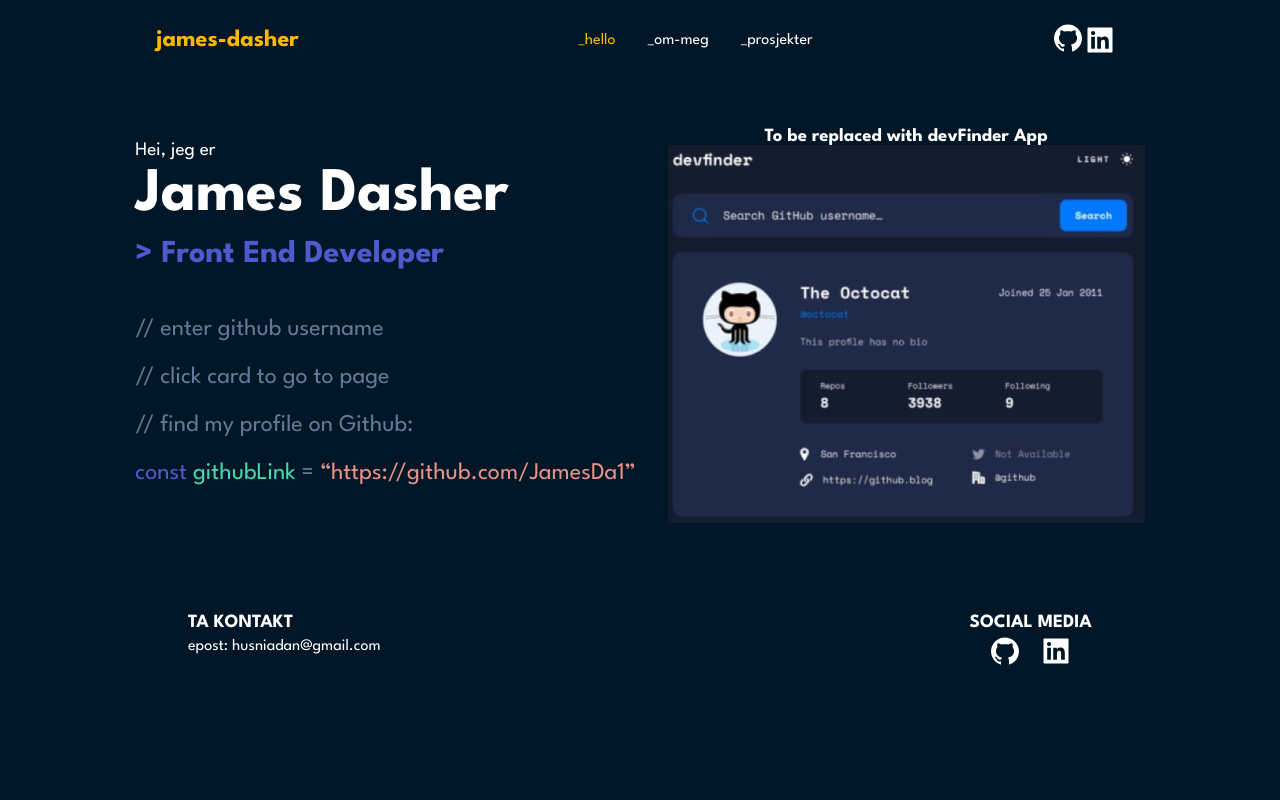
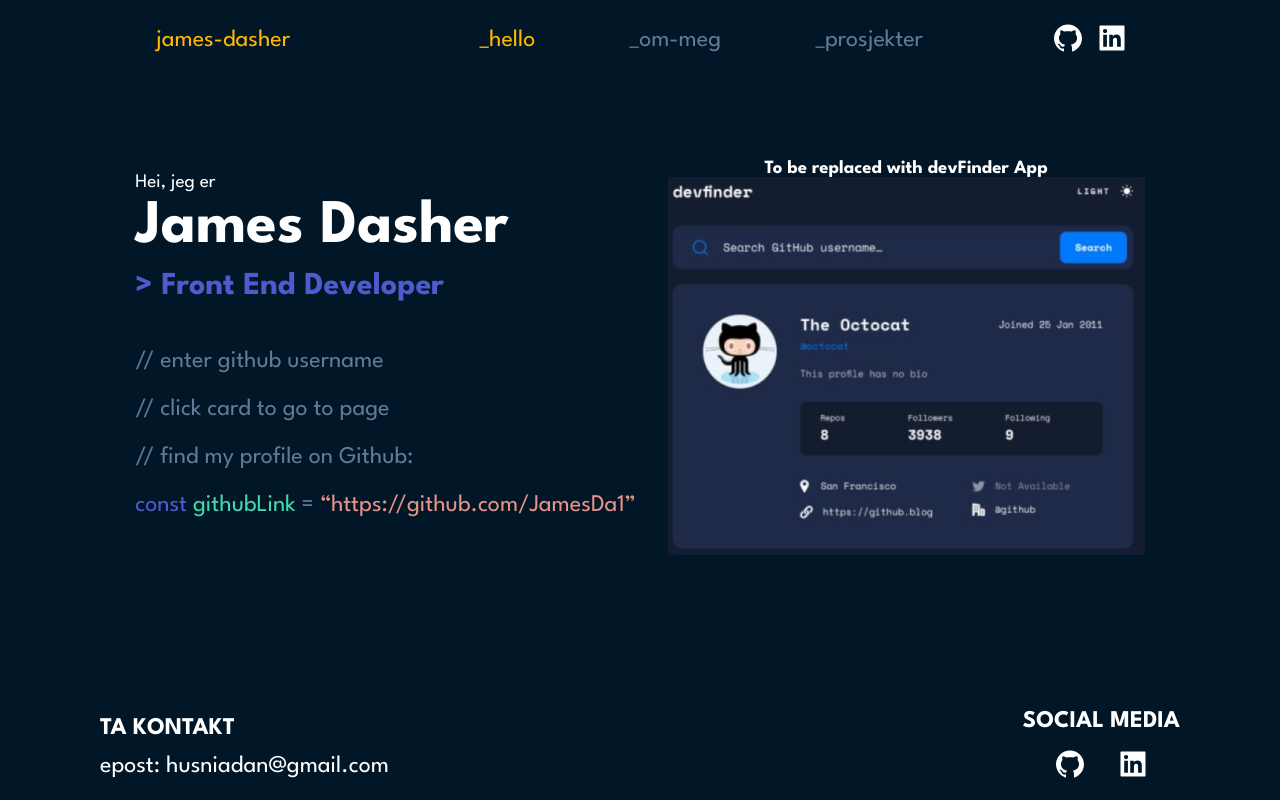
Before and after one commit to JamesDa1/portfolio, a React (Create React App) app: page /#/ in a window 1280 px wide. Built offline with nearby package versions, Linux system fonts and the light colour scheme.

Commit message:
fixed footer
Still need to fix sidebar

```diff
--- a/src/App.js
+++ b/src/App.js
@@ -16,18 +16,20 @@ function App() {
     setIsOpen(!isOpen)
   }
   return (
-    <main>
+    <>
       <Router>
         <Sidebar isOpen={isOpen} toggle={toggle} />
         <Navbar toggle={toggle} />
+        <div className="pageContainer">
           <Routes>
             <Route path="/" element={<Home />}></Route>
             <Route path="/about" element={<About />}></Route>
             <Route path="/projects" element={<Projects />}></Route>
           </Routes>
           <Footer />
+        </div>
       </Router>
-    </main>
+    </>
   )
 }
 
--- a/src/components/Navbar/NavbarElements.js
+++ b/src/components/Navbar/NavbarElements.js
@@ -7,18 +7,24 @@ export const Nav = styled.nav`
   height: 80px;
   display: flex;
   justify-content: space-between;
+  align-items: center;
   padding: 0.5rem calc((100vw - 1000px) / 2);
   z-index: 999;
 `
 
 export const NavLink = styled(Link)`
-  color: #fff;
+  color: #607b96;
   display: flex;
   align-items: center;
   text-decoration: none;
   padding: 0 1rem;
-  height: 100%;
+  height: 80px;
   cursor: pointer;
+  font-size: 1.5rem;
+
+  &.NavLink {
+    color: red;
+  }
 
   &.active {
     color: #ffb800;
@@ -45,8 +51,11 @@ export const Bars = styled(FaBars)`
 `
 
 export const NavMenu = styled.div`
+  margin-left: 2rem;
+  width: 60%;
   display: flex;
   align-items: center;
+  justify-content: space-evenly;
   margin-right: -24px;
 
   @media screen and (max-width: 768px) {
@@ -82,3 +91,13 @@ export const NavBtnLink = styled(Link)`
     color: #010606;
   }
 `
+
+export const SocialLinks = styled.div`
+  display: flex;
+  width: 10%;
+  justify-content: space-evenly;
+
+  @media screen and (max-width: 768px) {
+    display: none;
+  }
+`
--- a/src/components/Navbar/index.js
+++ b/src/components/Navbar/index.js
@@ -1,22 +1,21 @@
 import React from "react"
-import { Nav, NavLink, Bars, NavMenu, NavBtn } from "./NavbarElements"
+import { Nav, NavLink, Bars, NavMenu, SocialLinks } from "./NavbarElements"
 
 import { AiFillGithub, AiFillLinkedin } from "react-icons/ai"
 
 const Navbar = ({ toggle }) => {
   return (
-    <div>
+    <>
       <Nav>
-        <NavLink to="/">
-          <h1>james-dasher</h1>
-        </NavLink>
+        <NavLink to="/">james-dasher</NavLink>
         <Bars onClick={toggle} />
-        <NavMenu>
+        <NavMenu className="NavMenu">
           <NavLink to="/">_hello</NavLink>
           <NavLink to="/about">_om-meg</NavLink>
           <NavLink to="/projects">_prosjekter</NavLink>
         </NavMenu>
-        <NavBtn>
+
+        <SocialLinks>
           <a
             href="https://github.com/JamesDa1"
             target="_blank"
@@ -24,10 +23,16 @@ const Navbar = ({ toggle }) => {
           >
             <AiFillGithub style={{ fontSize: "2rem" }} />
           </a>
-          <AiFillLinkedin style={{ fontSize: "2rem" }} />
-        </NavBtn>
+          <a
+            href="https://www.linkedin.com/in/james-dasher-b331ab249"
+            target="_blank"
+            rel="noreferrer"
+          >
+            <AiFillLinkedin style={{ fontSize: "2rem" }} />
+          </a>
+        </SocialLinks>
       </Nav>
-    </div>
+    </>
   )
 }
 
--- a/src/pages/about.js
+++ b/src/pages/about.js
@@ -7,7 +7,7 @@ import portraitLarge from "../images/Portrait.png"
 import React from "react"
 const About = () => {
   return (
-    <main className="about">
+    <div className="about">
       <div className="aboutImage">
         <img src={portraitLarge} alt="portrait" />
       </div>
@@ -61,7 +61,7 @@ const About = () => {
           </div>
         </section>
       </div>
-    </main>
+    </div>
   )
 }
 
--- a/src/pages/index.js
+++ b/src/pages/index.js
@@ -4,7 +4,6 @@ import devFinder from "../images/devFinder.png"
 import React from "react"
 const Home = () => {
   return (
-    <main>
     <div className="homeContainer">
       <div className="heroText">
         <div className="header">
@@ -20,10 +19,7 @@ const Home = () => {
         </div>
         <div className="comments">
           <p className="comment devFinder"> {"// enter github username"}</p>
-            <p className="comment devFinder">
-              {" "}
-              {"// click card to go to page"}
-            </p>
+          <p className="comment devFinder"> {"// click card to go to page"}</p>
           <p className="comment"> {"// find my profile on Github:"}</p>
 
           <a
@@ -47,7 +43,6 @@ const Home = () => {
         <img src={devFinder} alt="" />
       </div>
     </div>
-    </main>
   )
 }
 
--- a/src/styles.css
+++ b/src/styles.css
@@ -26,6 +26,26 @@ main {
   background: #011627;
   /* height: 100%; */
 }
+.pageContainer {
+  display: flex;
+  flex-direction: column;
+  height: 90vh;
+}
+/* body {
+  display: flex;
+  flex-direction: column;
+  height: 100vh;
+} */
+
+/* Page Container  */
+
+/* .pageContainer {
+  height: 100vh;
+  display: flex;
+  justify-content: center;
+  align-items: center;
+  flex-direction: column;
+} */
 
 /* PROJECT PAGE  */
 
@@ -39,6 +59,7 @@ main {
   gap: 2rem;
   width: 100vw;
   padding-inline: 2rem;
+  margin-block: 5rem;
 }
 
 .about .aboutImage {
@@ -144,10 +165,10 @@ main {
   display: flex;
   justify-content: center;
   align-items: center;
-  margin-block: 3rem;
   gap: 2rem;
   width: 100vw;
   padding-inline: 2rem;
+  margin-top: 5em;
 }
 
 .homeContainer .heroText {
@@ -242,13 +263,14 @@ main {
   display: flex;
   flex-direction: column;
   align-items: center;
+  margin-block: 3rem;
 }
 
 /* IGNORE THIS PART FOR NOW */
 /* FOOTER  */
 
 footer {
-  display: flex;
+  /* display: flex;
   flex-direction: row;
   justify-content: space-between;
   background: #011627;
@@ -258,8 +280,17 @@ footer {
   margin-top: 5rem;
   padding-top: 2rem;
   padding-bottom: 1rem;
-  line-height: 1.5rem;
-  padding: 0.5rem calc((100vw - 1000px) / 2);
+  line-height: 1.5rem; */
+  /* padding: 0.5rem calc((100vw - 1000px) / 2); */
+
+  display: flex;
+  align-items: center;
+  justify-content: space-between;
+  width: 100vw;
+  max-width: 1080px;
+  padding-bottom: 1rem;
+  margin-top: auto;
+  margin-inline: auto;
 }
 
 footer .contactDetails {
@@ -275,3 +306,26 @@ footer .logos {
 footer .mailSelect:hover {
   cursor: copy;
 }
+
+footer h3 {
+  font-size: 1.5rem;
+  margin-bottom: 1rem;
+}
+footer p {
+  font-size: 1.5rem;
+}
+
+@media screen and (max-width: 768px) {
+  footer {
+    display: none;
+    flex-direction: column;
+    align-items: center;
+    justify-content: center;
+  }
+
+  footer .contactDetails {
+    justify-content: center;
+    align-items: center;
+    margin-bottom: 1.5rem;
+  }
+}
```
Lines whose indentation alone changed are shown as unchanged.
